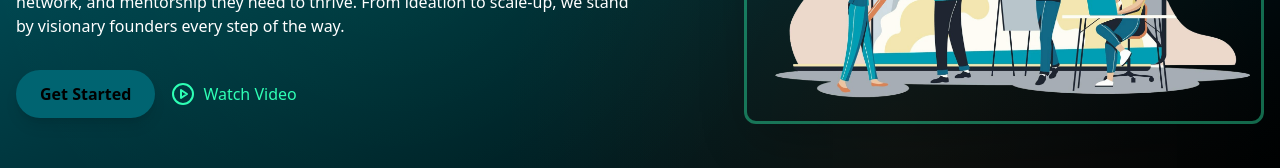
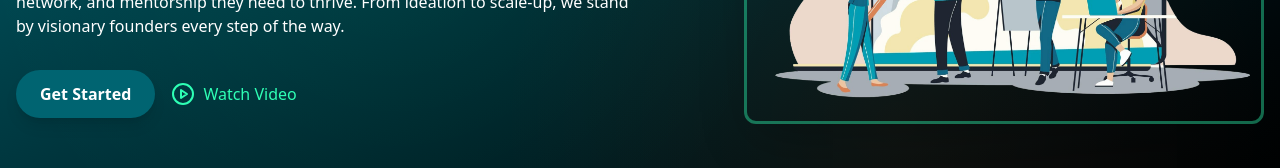
Before and after one commit to ASHIQANWARK/iqueventures, a React (Vite) app: page /#/ in a window 1280 px wide. Shown: the part 305-473 px from the top of the page. Built offline with nearby package versions, Linux system fonts and the light colour scheme.

Commit message:
initial commit

```diff
--- a/src/Pages/Hero.jsx
+++ b/src/Pages/Hero.jsx
@@ -47,7 +47,7 @@ const HeroSection = () => {
             <div className="flex flex-wrap gap-4">
               <button
                 onClick={() => navigate("/contact")}
-                className="bg-[#006471] hover:bg-[#1ad89e] text-black px-6 py-3 rounded-full text-base font-semibold shadow-lg transition-all"
+                className="bg-[#006471] hover:bg-[#2effb5] text-white hover:text-black px-6 py-3 rounded-full text-base font-semibold shadow-lg transition-all"
               >
                 Get Started
               </button>
@@ -55,7 +55,7 @@ const HeroSection = () => {
                 href="https://youtube.com/shorts/ImUoLEFkAbE?si=S213Q0VTmTedxi1z"
                 target="_blank"
                 rel="noopener noreferrer"
-                className="flex items-center gap-2 text-[#2effb5] hover:text-white text-base font-medium"
+                className="flex items-center gap-2 text-[#2effb5] hover:text-white text-base font-medium transition"
               >
                 <PlayCircle size={24} />
                 Watch Video
@@ -94,7 +94,7 @@ const HeroSection = () => {
                 initial={{ opacity: 0, y: 20 }}
                 animate={{ opacity: 1, y: 0 }}
                 transition={{ duration: 0.6, delay: 0.2 * idx }}
-                className="relative bg-gradient-to-br from-[#006471]  to-black w-full aspect-square rounded-lg text-center p-6 shadow-md hover:shadow-xl transition-all border border-[#2effb544] flex flex-col justify-center items-center overflow-hidden"
+                className="relative bg-gradient-to-br from-[#006471] to-black w-full aspect-square rounded-lg text-center p-6 shadow-md hover:shadow-[0_0_20px_#2effb5aa] transition-all border border-[#2effb544] flex flex-col justify-center items-center overflow-hidden"
               >
                 <img
                   src={svg2}
@@ -120,7 +120,7 @@ const HeroSection = () => {
                   section.scrollIntoView({ behavior: "smooth" });
                 }
               }}
-              className="bg-[#2effb5] text-black border border-[#2effb5] hover:bg-[#2effb5] hover:text-black transition px-6 py-3 rounded-full text-base font-medium"
+              className="bg-[#2effb5] text-black border border-[#2effb5] hover:bg-white hover:text-[#006471] transition px-6 py-3 rounded-full text-base font-medium"
             >
               Learn More
             </button>
```
